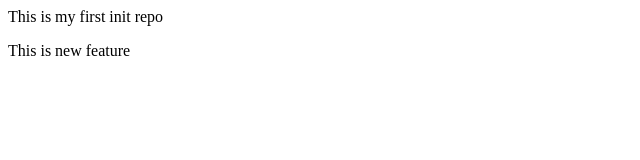
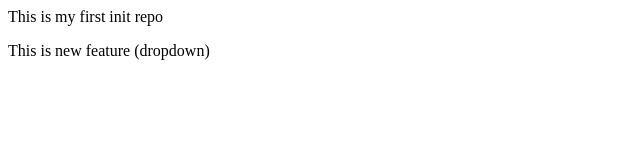
Before and after one commit to gangamanojkumar/localrepo, a plain HTML site: page index.html in a window 1280 px wide. Shown: the full height of the page, 0-640 px from the left. Drawn offline with Linux system fonts and the light colour scheme.

```diff
--- a/index.html
+++ b/index.html
@@ -1,2 +1,2 @@
 <p>This is my first init repo</p>
-<p1> This is new feature</p1>
+<p1> This is new feature (dropdown)</p1>
```
